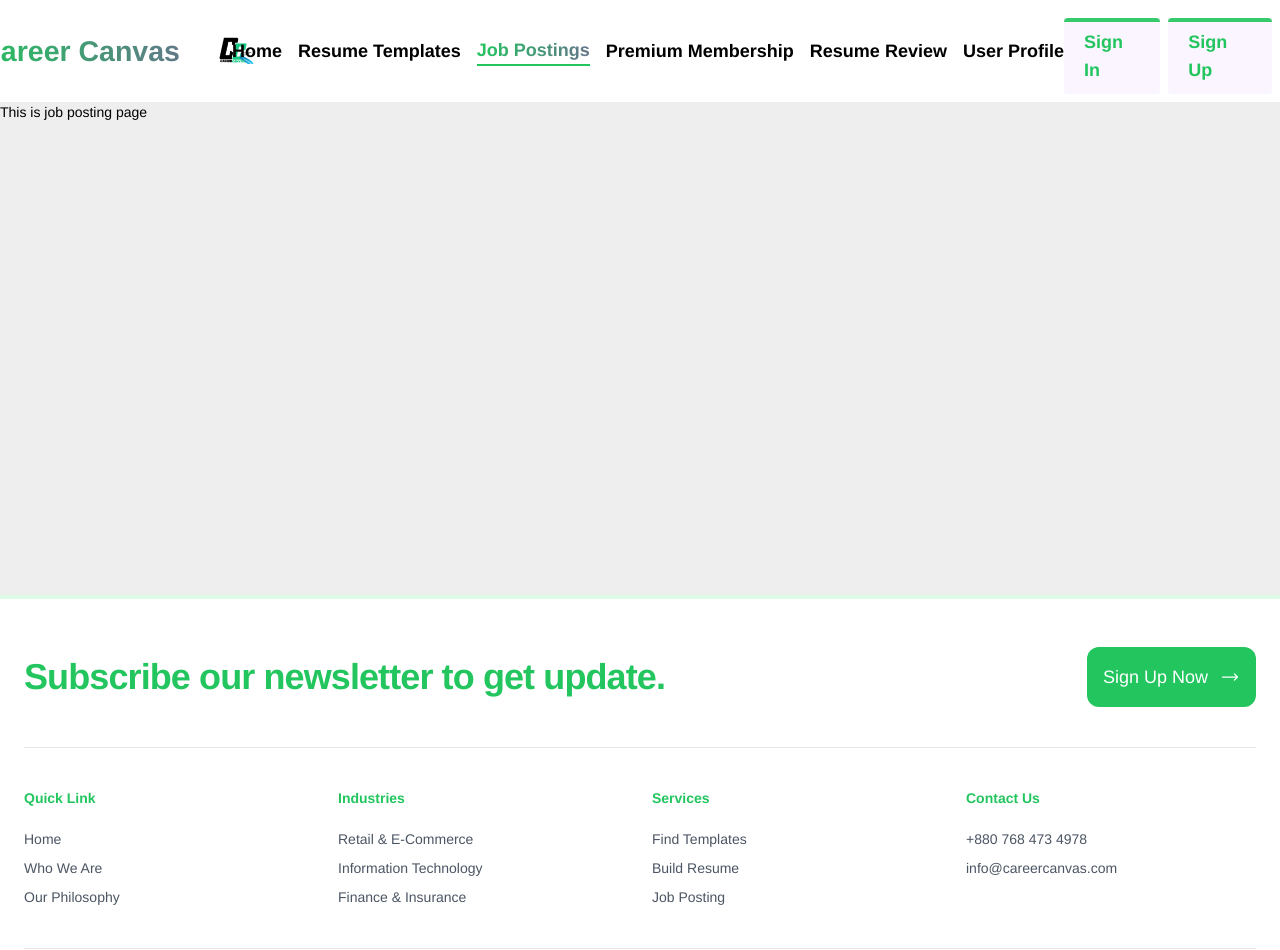
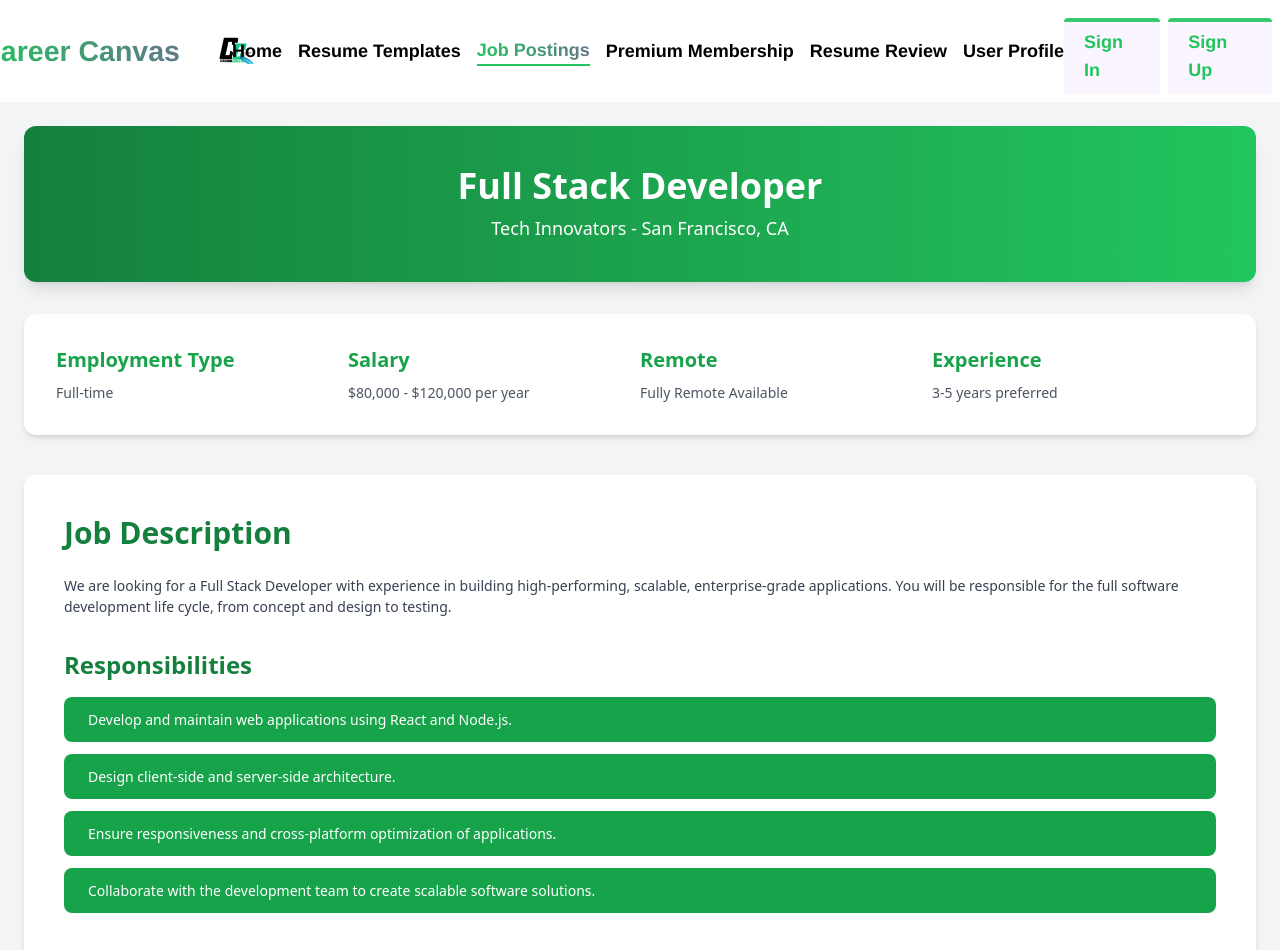
Before and after one commit to RakibHassanSoft/career-canvas-client, a React (Vite) app: page /job-posting in a window 1280 px wide. Shown: the top 950 px of the page. Built offline with nearby package versions, Linux system fonts and the light colour scheme; no server answers.

Commit message:
job posting

```diff
--- /dev/null
+++ b/src/Components/Pages/Job_Posting/JobPosting.jsx
@@ -0,0 +1,102 @@
+
+const JobPosting = () => {
+  return (
+    <div className="max-w-7xl mx-auto p-6 bg-gray-100 font-sans">
+      {/* Job Header */}
+      <header className="bg-gradient-to-r from-green-700 to-green-500 text-white p-10 rounded-xl shadow-lg text-center">
+        <h1 className="text-4xl font-bold">Full Stack Developer</h1>
+        <p className="mt-2 text-lg">Tech Innovators - San Francisco, CA</p>
+      </header>
+
+      {/* Job Details */}
+      <section className="flex flex-wrap justify-between bg-white p-8 mt-8 rounded-xl shadow-md space-y-4 md:space-y-0">
+        <div className="w-full md:w-1/4">
+          <h3 className="text-xl font-semibold text-green-600">Employment Type</h3>
+          <p className="text-gray-600 mt-2">Full-time</p>
+        </div>
+        <div className="w-full md:w-1/4">
+          <h3 className="text-xl font-semibold text-green-600">Salary</h3>
+          <p className="text-gray-600 mt-2">$80,000 - $120,000 per year</p>
+        </div>
+        <div className="w-full md:w-1/4">
+          <h3 className="text-xl font-semibold text-green-600">Remote</h3>
+          <p className="text-gray-600 mt-2">Fully Remote Available</p>
+        </div>
+        <div className="w-full md:w-1/4">
+          <h3 className="text-xl font-semibold text-green-600">Experience</h3>
+          <p className="text-gray-600 mt-2">3-5 years preferred</p>
+        </div>
+      </section>
+
+      {/* Job Description */}
+      <section className="bg-white p-10 mt-10 rounded-xl shadow-md">
+        <h2 className="text-3xl font-semibold text-green-700 mb-6">Job Description</h2>
+        <p className="text-gray-700 mb-4">
+          We are looking for a Full Stack Developer with experience in building high-performing, scalable, enterprise-grade applications.
+          You will be responsible for the full software development life cycle, from concept and design to testing.
+        </p>
+
+        <h2 className="text-2xl font-semibold text-green-700 mt-8 mb-4">Responsibilities</h2>
+        <ul className="space-y-3">
+          {[
+            "Develop and maintain web applications using React and Node.js.",
+            "Design client-side and server-side architecture.",
+            "Ensure responsiveness and cross-platform optimization of applications.",
+            "Collaborate with the development team to create scalable software solutions."
+          ].map((item, index) => (
+            <li key={index} className="bg-green-600 text-white py-3 px-6 rounded-lg transform transition-transform duration-300 hover:translate-x-2">
+              {item}
+            </li>
+          ))}
+        </ul>
+
+        <h2 className="text-2xl font-semibold text-green-700 mt-8 mb-4">Requirements</h2>
+        <ul className="space-y-3">
+          {[
+            "Proven experience as a Full Stack Developer or similar role.",
+            "Experience developing desktop and mobile applications.",
+            "Familiarity with common stacks (MERN, MEAN).",
+            "Knowledge of front-end technologies (HTML, CSS, JavaScript, React).",
+            "Familiarity with databases (MySQL, MongoDB), web servers (Apache), and UI/UX design."
+          ].map((item, index) => (
+            <li key={index} className="bg-green-600 text-white py-3 px-6 rounded-lg transform transition-transform duration-300 hover:translate-x-2">
+              {item}
+            </li>
+          ))}
+        </ul>
+
+        {/* Skill Tags Section */}
+        <h2 className="text-2xl font-semibold text-green-700 mt-8 mb-4">Skills</h2>
+        <div className="flex flex-wrap gap-3">
+          {[
+            "JavaScript",
+            "React",
+            "Node.js",
+            "MongoDB",
+            "HTML & CSS",
+            "REST APIs"
+          ].map((skill, index) => (
+            <span key={index} className="inline-block bg-green-200 text-green-700 font-semibold py-2 px-4 rounded-full">
+              {skill}
+            </span>
+          ))}
+        </div>
+      </section>
+
+      {/* Apply Section */}
+      <section className="bg-green-700 text-white text-center py-10 mt-10 rounded-xl shadow-lg">
+        <p className="text-2xl mb-6">Ready to join our team?</p>
+        <a href="#" className="bg-white text-green-700 font-semibold py-3 px-8 rounded-full transition-colors hover:bg-green-500 hover:text-white">
+          Apply Now
+        </a>
+      </section>
+
+      {/* Footer */}
+      <footer className="text-center py-6 mt-8 bg-gray-100 text-gray-600">
+        <p>© 2024 Tech Innovators. All Rights Reserved.</p>
+      </footer>
+    </div>
+  );
+};
+
+export default JobPosting;
--- a/src/Components/Pages/Job_Posting/Job_Posting.jsx
+++ /dev/null
@@ -1,12 +0,0 @@
-
-
-const Job_Posting = () => {
-
-  return (
-    <div>
-      This is job posting page
-    </div>
-  );
-};
-
-export default Job_Posting;
--- a/src/Components/Routes/Routes.jsx
+++ b/src/Components/Routes/Routes.jsx
@@ -4,7 +4,6 @@ import Home from "../Pages/Home/Home";
 import Resume_Templates from "../Pages/Resume_Templates/Resume_Templates";
 import SignIn from "../Pages/SignIn/SignIn";
 import SignUp from "../Pages/SignUp/SignUp";
-import Job_Posting from "../Pages/Job_Posting/Job_Posting"
 import Premium_Membership from "../Pages/Premium_Membership/Premium_Membership";
 import Resume_Review from "../Pages/Resume_Review/Resume_Review";
 import User_Profile from "../Pages/User_Profile/User_Profile";
@@ -15,6 +14,7 @@ import ProjectsForm from "../Pages/Resume_Templates/PageWise/ProjectsForm";
 import EducationForm from "../Pages/Resume_Templates/PageWise/EducationForm";
 import LanguagesForm from "../Pages/Resume_Templates/PageWise/LanguagesForm";
 import Main from "../Pages/Resume_Templates/Main/Main";
+import JobPosting from "../Pages/Job_Posting/JobPosting";
 
 
 const router = createBrowserRouter([
@@ -63,7 +63,7 @@ const router = createBrowserRouter([
       },
       {
         path: '/job-posting',
-        element: <Job_Posting></Job_Posting>
+        element: <JobPosting></JobPosting>
       },
       {
         path: '/premium-membership',
```
